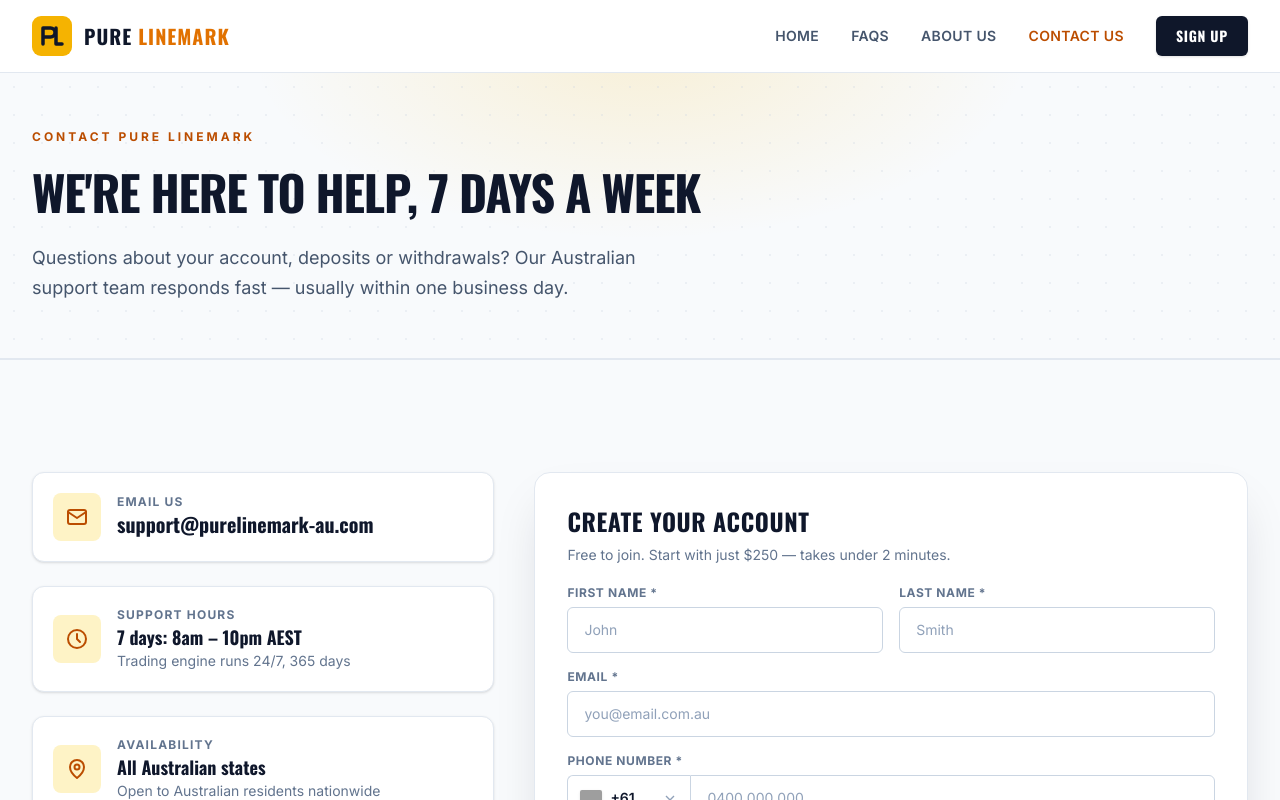
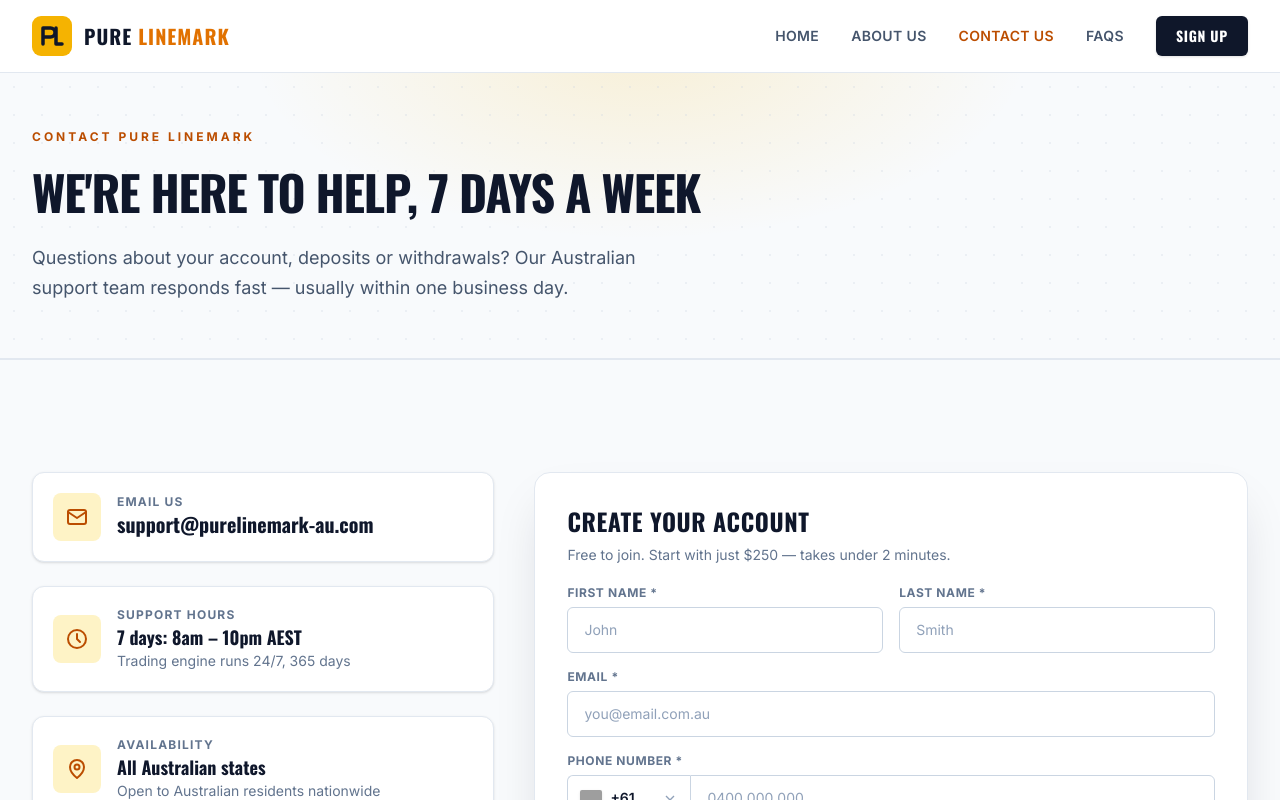
Before and after one commit to taybadeveloper/Pure-Linemark, a Next.js app: page /contact in a window 1280 px wide. Shown: the top 800 px of the page. Built offline with nearby package versions, Linux system fonts and the light colour scheme; grey boxes are pictures that could not be loaded.

Commit message:
Auto-commit: site updates (2026-09-29 17:08)
Co-Authored-By: Claude Code <noreply@anthropic.com>

```diff
--- a/components/data.ts
+++ b/components/data.ts
@@ -33,9 +33,9 @@ export type IconName =
 
 export const navLinks = [
   { label: "Home", href: "/" },
-  { label: "FAQs", href: "/faq" },
   { label: "About Us", href: "/about" },
   { label: "Contact Us", href: "/contact" },
+  { label: "FAQs", href: "/faq" },
 ];
 
 export interface Feature {
```
